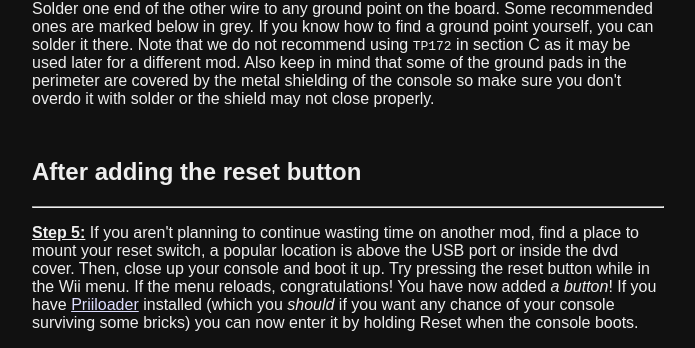
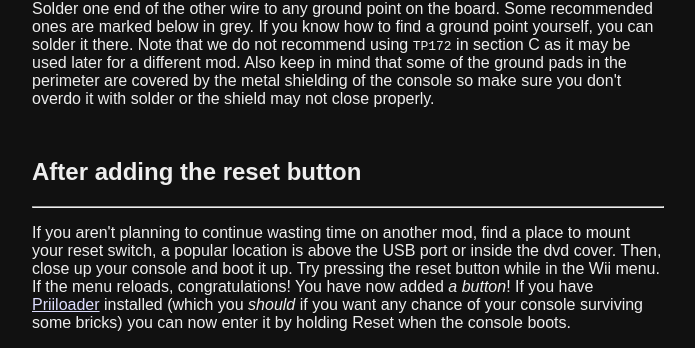
Before and after one commit to Hallowizer/pimp-my-mini, a plain HTML site: page resetButton.html in a window 1280 px wide. Shown: the part 1593-1941 px from the top of the page, without its empty margins (292-987 px from the left). Drawn offline with Linux system fonts and the light colour scheme.

```diff
--- a/resetButton.html
+++ b/resetButton.html
@@ -85,7 +85,7 @@
 		<hr />
 
 		<p>
-			<span class="bold underline">Step 5:</span> If you aren't planning to
+			If you aren't planning to
 			continue wasting time on another mod, find a place to mount your
 			reset switch, a popular location is above the USB port or inside the
 			dvd cover. Then, close up your console and boot it up. Try pressing
```
